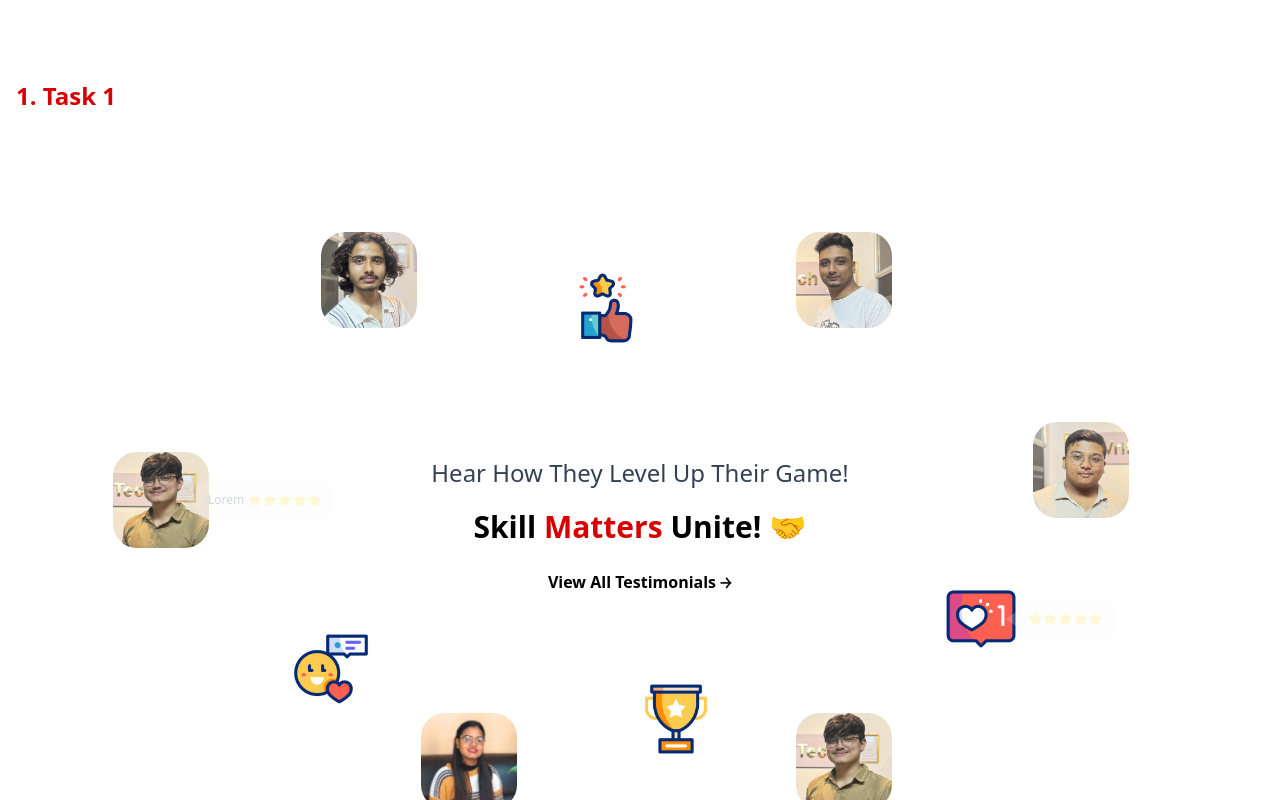
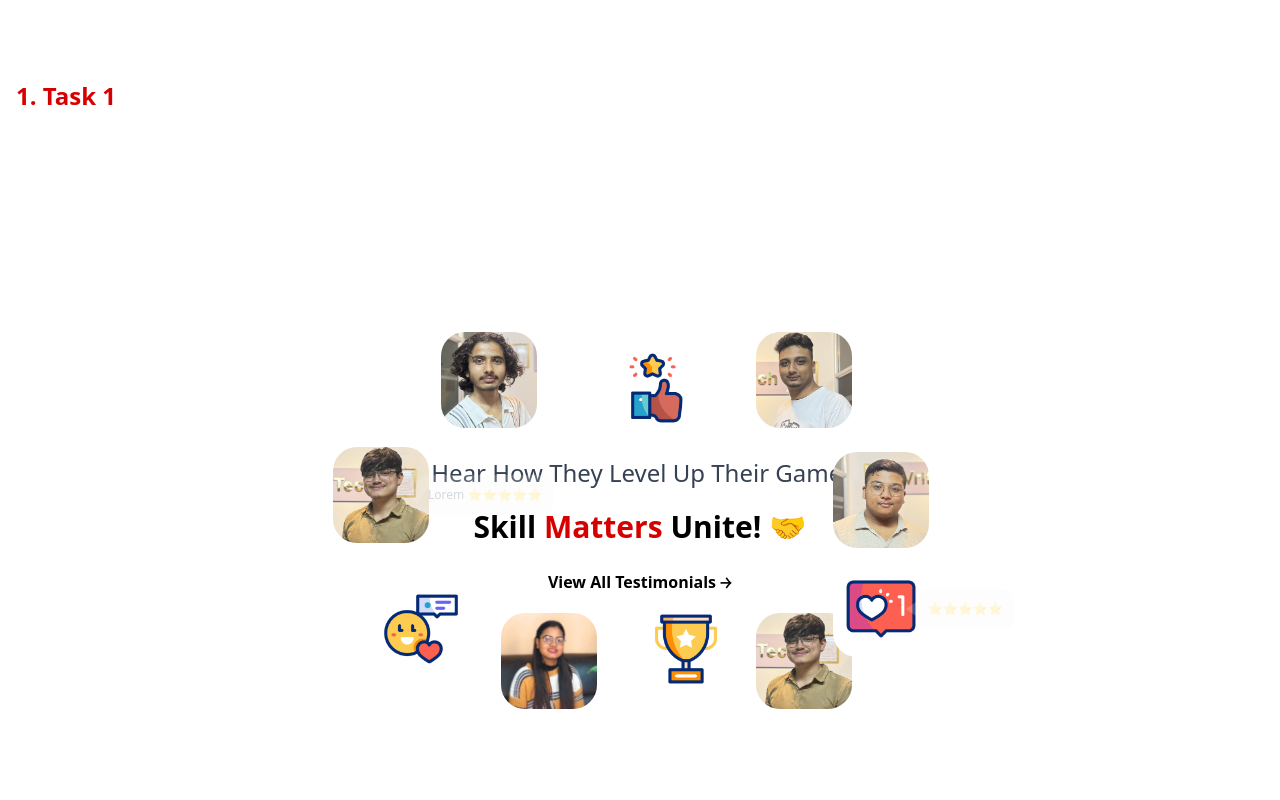
Before and after one commit to Jeevan1/vrit-task, a React (Vite) app: page / in a window 1280 px wide. In both pictures the pointer is over the element 361 px from the left and 507 px from the top of the page. Shown: the top 800 px of the page. Built offline with nearby package versions, Linux system fonts and the light colour scheme.

Commit message:
minor change

```diff
--- a/src/styles/App.css
+++ b/src/styles/App.css
@@ -106,50 +106,48 @@
   transform: translate(150px, 50px);
 }
 
-@media (max-width: 768px) {
-  .group:hover .testimonial__card__1 {
-    transform: translate(-80px, 10px);
+@media (max-width: 1280px) {
+  .testimonial__card__1 {
+    transform: translate(-100px, 20px);
+  }
+  .testimonial__card__2 {
+    transform: translate(-100px, -100px);
   }
 
-  .group:hover .testimonial__card__2 {
-    transform: translate(-50px, -50px);
+  .testimonial__card__3 {
+    transform: translate(-50px, -100px);
   }
 
-  .group:hover .testimonial__card__3 {
-    transform: translate(-30px, -40px);
+  .testimonial__card__4 {
+    transform: translate(0px, -100px);
   }
 
-  .group:hover .testimonial__card__4 {
-    transform: translate(40px, -50px);
+  .testimonial__card__5 {
+    transform: translate(20px, 0px);
   }
 
-  .group:hover .testimonial__card__5 {
-    transform: translate(60px, 10px);
+  .testimonial__card__6 {
+    transform: translate(-70px, 50px);
   }
 
-  .group:hover .testimonial__card__6 {
-    transform: translate(-40px, 40px);
+  .testimonial__card__7 {
+    transform: translate(-20px, 80px);
+  }
+  .testimonial__card__8 {
+    transform: translate(20px, 80px);
   }
 
-  .group:hover .testimonial__card__7 {
-    transform: translate(-30px, 60px);
+  .testimonial__card__9 {
+    transform: translate(50px, 80px);
   }
 
-  .group:hover .testimonial__card__8 {
-    transform: translate(20px, 50px);
-  }
-
-  .group:hover .testimonial__card__9 {
-    transform: translate(40px, 60px);
-  }
-
-  .group:hover .testimonial__card__10 {
-    transform: translate(50px, 20px);
+  .testimonial__card__10 {
+    transform: translate(20px, 10px);
   }
 }
-@media (max-width: 768px) {
+@media (max-width: 1280px) {
   .group:hover .testimonial__card__1 {
-    transform: translate(-120px, 15px);
+    transform: translate(-100px, 15px);
   }
 
   .group:hover .testimonial__card__2 {
@@ -165,7 +163,7 @@
   }
 
   .group:hover .testimonial__card__5 {
-    transform: translate(100px, 20px);
+    transform: translate(50px, 20px);
   }
 
   .group:hover .testimonial__card__6 {
@@ -185,7 +183,7 @@
   }
 
   .group:hover .testimonial__card__10 {
-    transform: translate(80px, 40px);
+    transform: translate(50px, 40px);
   }
 }
 
```
